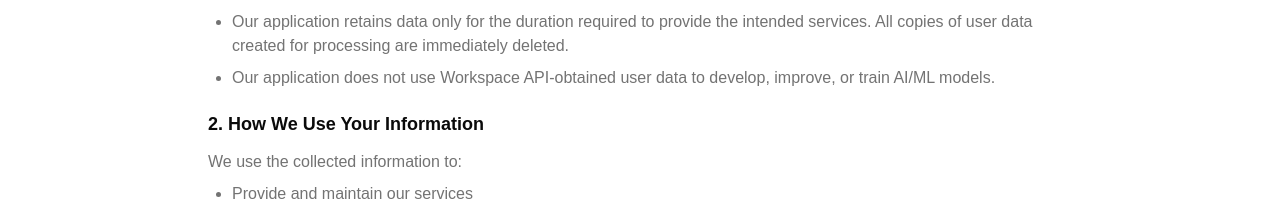
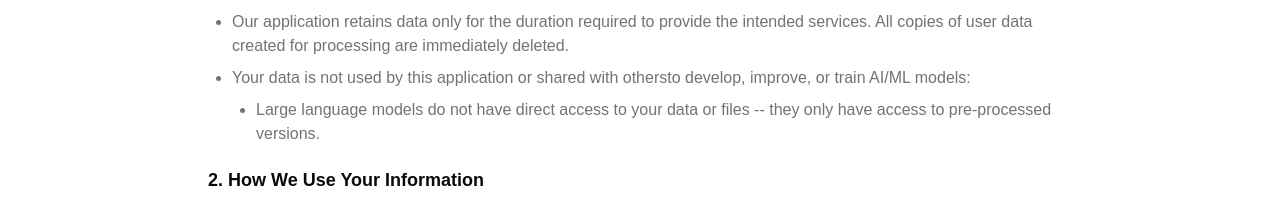
Before and after one commit to SimbaBuilds/SheetAssist_Frontend, a Next.js app: page /privacy-policy in a window 1280 px wide. Shown: the part 266-467 px from the top of the page. Built offline with nearby package versions, Linux system fonts and the light colour scheme; no server answers.

Commit message:
Update PrivacyPolicyPage.tsx

```diff
--- a/components/public/PrivacyPolicyPage.tsx
+++ b/components/public/PrivacyPolicyPage.tsx
@@ -14,7 +14,11 @@ export default function PrivacyPolicyPage() {
           <ul className="list-disc pl-6 mt-2 space-y-2 text-muted-foreground">
             <li>Our application employs industry-standard encryption, secure storage practices, and strict access controls to ensure user data is fully safeguarded.</li>
             <li>Our application retains data only for the duration required to provide the intended services.  All copies of user data created for processing are immediately deleted.</li>
-            <li>Our application does not use Workspace API-obtained user data to develop, improve, or train AI/ML models.</li>
+            <li>Your data is not used by this application or shared with othersto develop, improve, or train AI/ML models:
+              <ul className="list-disc pl-6 mt-2 space-y-2 text-muted-foreground">
+                <li>Large language models do not have direct access to your data or files -- they only have access to pre-processed versions.</li>
+              </ul>
+            </li>
           </ul>
         </section>
         <section>
```
